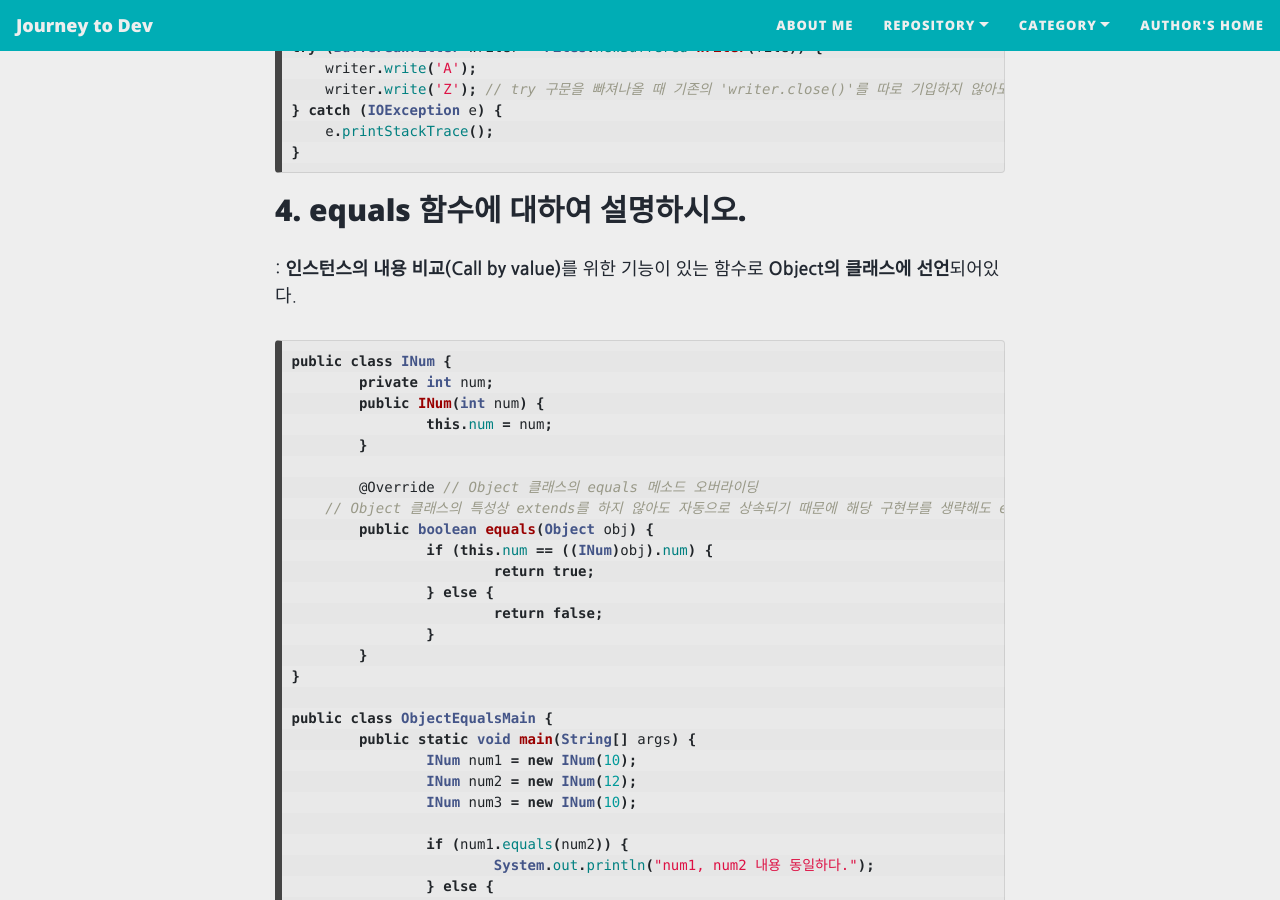
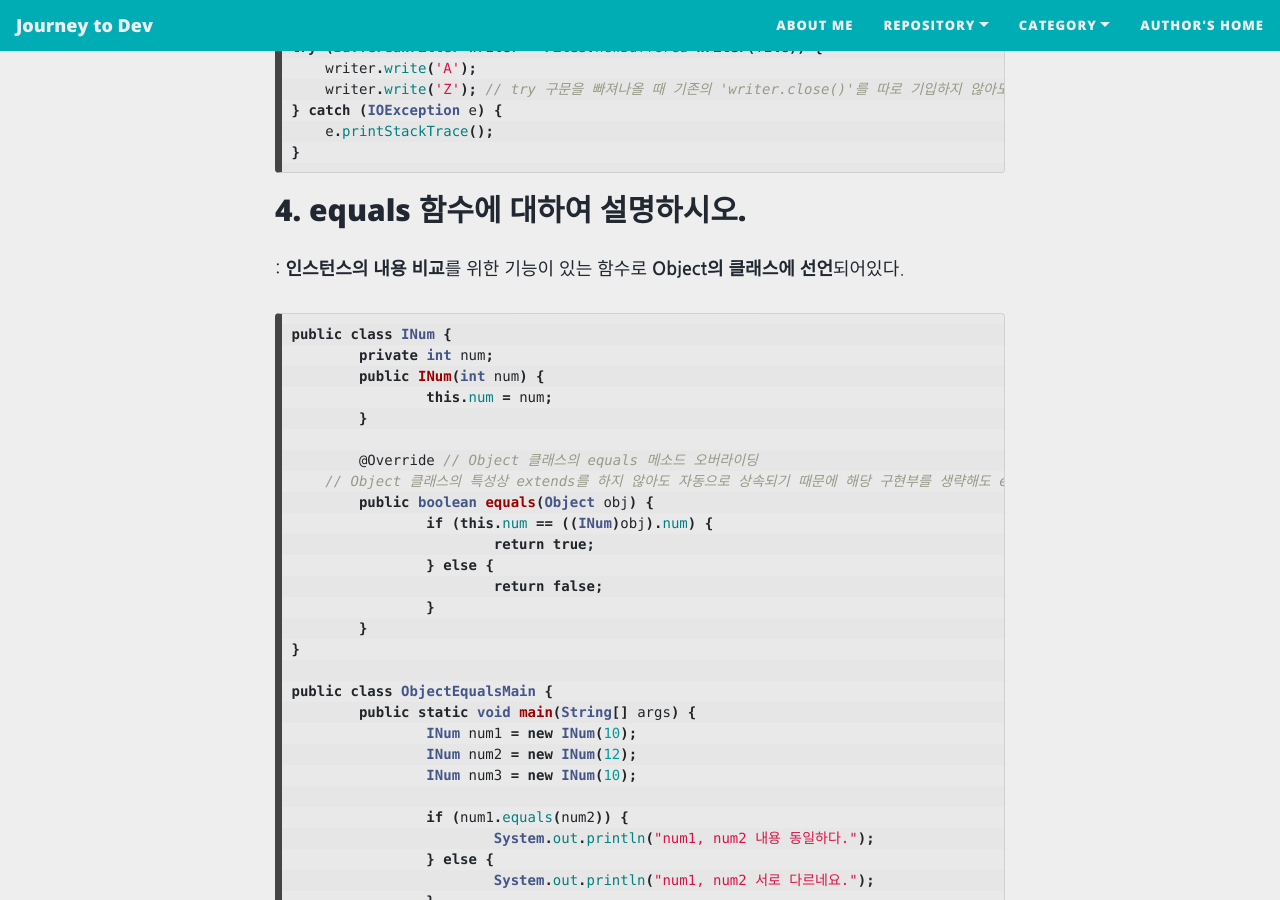
Before and after one commit to roqhdehd502/roqhdehd502.github.io, a Jekyll site: the page built from _posts/WebDev/2020-12-16-116.md, in a window 1280 px wide and 900 px high, scrolled down 1555 px. Built offline with Jekyll 4.4.1, drawn with Linux system fonts in a browser that asks for light colours; nearby versions of some CDN libraries.

Commit message:
Update 2020-12-16-116.md

````diff
--- a/_posts/WebDev/2020-12-16-116.md
+++ b/_posts/WebDev/2020-12-16-116.md
@@ -61,7 +61,7 @@ try (BufferedWritter writer = Files.newBuffered Writer(file)) {
 
 ## 4. equals 함수에 대하여 설명하시오.
 
-: **인스턴스의 내용 비교(Call by value)**를 위한 기능이 있는 함수로 **Object의 클래스에 선언**되어있다.
+: **인스턴스의 내용 비교**를 위한 기능이 있는 함수로 **Object의 클래스에 선언**되어있다.
 
 ```java
 public class INum {
````
